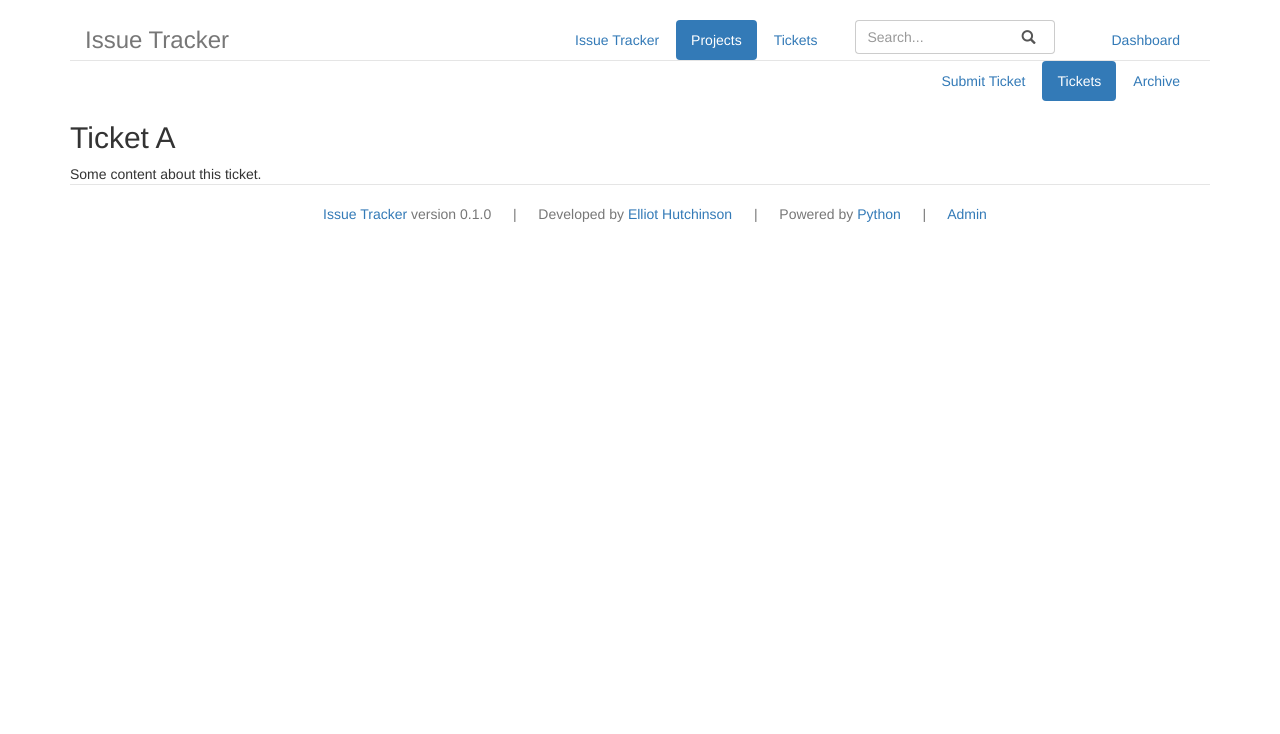
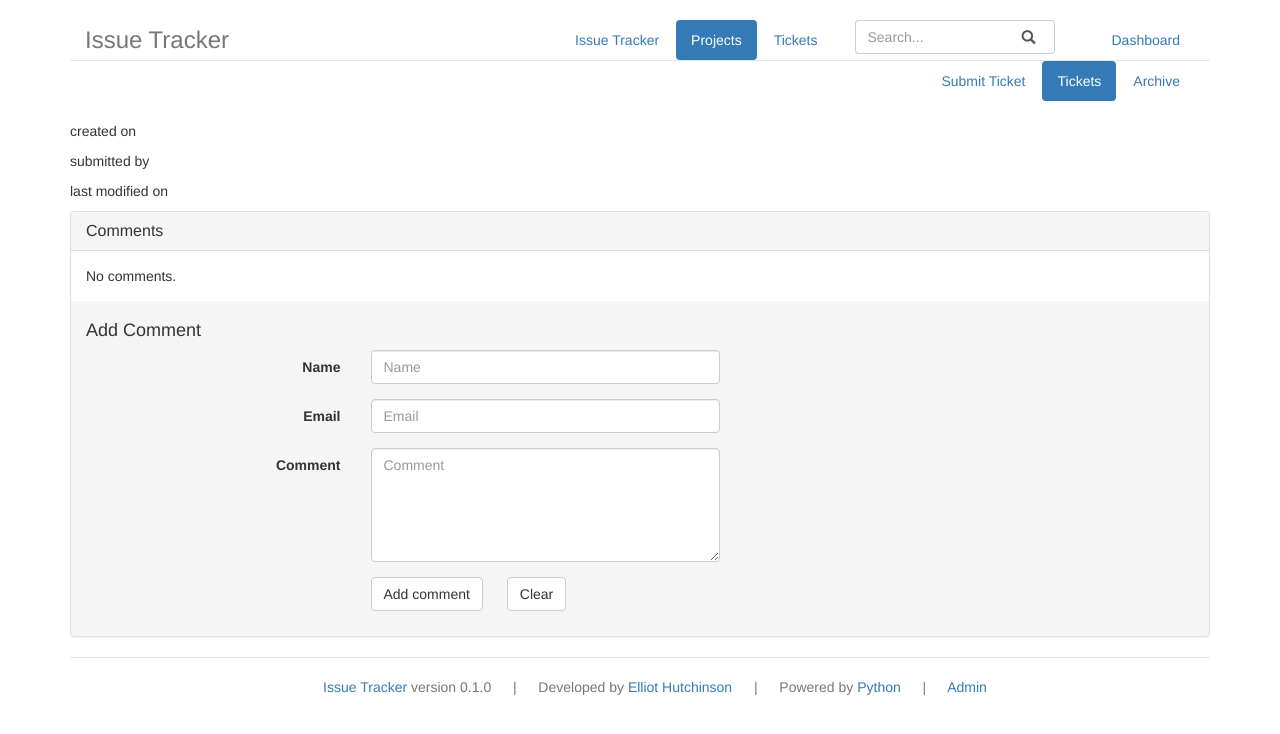
Before and after one commit to postsneakernet/issue-tracker, a Python web app: template issuetracker/templates/ticket_detail.html in a window 1280 px wide. Shown: the top 734 px of the page. Run offline with Jinja, Linux system fonts and the light colour scheme; the template is opened without the code that fills it, so the values that code supplies are empty; some libraries are stand-ins or nearby versions.

Commit message:
Add ticket detail and comments

```diff
--- a/issuetracker/admin/views.py
+++ b/issuetracker/admin/views.py
@@ -175,7 +175,6 @@ def ajax_update_projects(project_id):
         return jsonify(error="authentication error")
 
     if request.method == 'POST':
-        # todo verify content exists and not null
         json_data = request.get_json()
         try:
             if 'delete' in json_data:
--- a/issuetracker/assets/js/custom.js
+++ b/issuetracker/assets/js/custom.js
@@ -1,24 +1,18 @@
 var custom = (function () {
-    console.log("custom iife was called");
-
     var setActive = function (id) {
-        console.log("custom.setActive was called");
         $(id).addClass("active");
     };
 
     var updateActive = function (setId, removeId) {
-        console.log("custom.updateActive was called");
         $(removeId).removeClass("active");
         $(setId).addClass("active");
     };
 
     var setClass = function (id, className) {
-        console.log("custom.setClass was called");
         $(id).addClass(className);
     };
 
     var addTicketValidation = function () {
-        console.log("custom.addTicketValidation was called");
         $("#submit-ticket-form").validate({
             rules: {
                 name: "required",
@@ -36,10 +30,27 @@ var custom = (function () {
         });
     };
 
+    var addCommentValidation = function () {
+        $("#submit-comment-form").validate({
+            rules: {
+                name: "required",
+                email: {
+                    required: true,
+                    email: true
+                },
+                content: "required",
+            },
+            submitHandler: function (form) {
+                form.submit();
+            }
+        });
+    };
+
     return {
         setActive: setActive,
         updateActive: updateActive,
         setClass: setClass,
-        addTicketValidation: addTicketValidation
+        addTicketValidation: addTicketValidation,
+        addCommentValidation: addCommentValidation
     };
 }());
--- a/issuetracker/assets/js/custom.min.js
+++ b/issuetracker/assets/js/custom.min.js
@@ -1,2 +1,2 @@
-/*! issuetracker - v0.1.0 - 2016-04-13 */
-var custom=function(){console.log("custom iife was called");var a=function(a){console.log("custom.setActive was called"),$(a).addClass("active")},b=function(a,b){console.log("custom.updateActive was called"),$(b).removeClass("active"),$(a).addClass("active")},c=function(a,b){console.log("custom.setClass was called"),$(a).addClass(b)},d=function(){console.log("custom.addTicketValidation was called"),$("#submit-ticket-form").validate({rules:{name:"required",email:{required:!0,email:!0},title:"required",content:"required"},submitHandler:function(a){console.log("you need to submit form here"),a.submit()}})};return{setActive:a,updateActive:b,setClass:c,addTicketValidation:d}}();
+/*! issuetracker - v0.1.0 - 2016-04-15 */
+var custom=function(){var a=function(a){$(a).addClass("active")},b=function(a,b){$(b).removeClass("active"),$(a).addClass("active")},c=function(a,b){$(a).addClass(b)},d=function(){$("#submit-ticket-form").validate({rules:{name:"required",email:{required:!0,email:!0},title:"required",content:"required"},submitHandler:function(a){console.log("you need to submit form here"),a.submit()}})},e=function(){$("#submit-comment-form").validate({rules:{name:"required",email:{required:!0,email:!0},content:"required"},submitHandler:function(a){a.submit()}})};return{setActive:a,updateActive:b,setClass:c,addTicketValidation:d,addCommentValidation:e}}();
--- a/issuetracker/templates/project_detail.html
+++ b/issuetracker/templates/project_detail.html
@@ -26,6 +26,7 @@
 <p>
 {{ project.description }}
 </p>
+<p>last modified {{ project.date_modified }}</p>
 
 <h3>Recent Activity</h3>
 {% if not tickets %}
--- a/issuetracker/templates/ticket_detail.html
+++ b/issuetracker/templates/ticket_detail.html
@@ -1,17 +1,81 @@
 {% extends 'project_detail.html' %}
 {% block title %}
-Ticket A
+{{ ticket.title }}
 {% endblock %}
 
 {% block page_title %}
-Ticket A
+{{ ticket.title }}
 {% endblock %}
 
 {% block content %}
-Some content about this ticket.
+<p>created on {{ ticket.date_created }}</p>
+<p>submitted by {{ ticket.name }}</p>
+<p><span class="label label-warning">{{ ticket.current_status }}</span>
+    {% if ticket.current_priority == "low" %}
+        <span class="label label-info">{{ ticket.current_priority }}</span>
+    {% elif ticket.current_priority == "medium" %}
+        <span class="label label-primary">{{ ticket.current_priority }}</span>
+    {% else %}
+        <span class="label label-danger">{{ ticket.current_priority }}</span>
+    {% endif %}
+</p>
+<p>{{ ticket.content }}</p>
+<p>last modified on {{ ticket.date_modified }}</p>
+<div class="panel panel-default">
+    <div class="panel-heading">
+        <h3 class="panel-title">Comments</h3>
+    </div>
+    {% if ticket.comments|length == 0 %}
+        <div class="panel-body">No comments.</div>
+    {% endif %}
+    <ul class="list-group">
+    {% for comment in ticket.comments %}
+        {% if comment.is_maintainer %}
+            <li class="list-group-item">Maintainer response:
+            <div class="well"><em>{{ comment.name }}</em>: {{ comment.content }}</div>
+            submitted on {{ comment.date_created }}
+            </li>
+        {% else %}
+        <li class="list-group-item"><em>{{ comment.name }}</em>: {{ comment.content }}
+            <br><br>submitted on {{ comment.date_created }}
+        </li>
+        {% endif %}
+    {% endfor %}
+    </ul>
+    <div class="panel-footer"><h4>Add Comment</h4>
+        <form id="submit-comment-form" class="form-horizontal" action="{{ url_for('ticket_detail', project_id=project.id, ticket_id=ticket.id) }}" method="post">
+        <div class="form-group">
+            <label class="control-label col-xs-3" for="name">Name</label>
+            <div class="col-xs-4">
+                <input id="name" class="form-control" placeholder="Name" type="text" name="name">
+            </div>
+        </div>
+        <div class="form-group">
+            <label class="control-label col-xs-3" for="email">Email</label>
+            <div class="col-xs-4">
+                <input id="email" class="form-control" placeholder="Email" type="email" name="email">
+            </div>
+        </div>
+        <div class="form-group">
+            <label class="control-label col-xs-3" for="content">Comment</label>
+            <div class="col-xs-4">
+                <textarea id="content" class="form-control" rows=5 placeholder="Comment" name="content"></textarea>
+            </div>
+        </div>
+        <div class="form-group">
+            <div class="col-xs-offset-3 col-xs-4">
+                <button class="btn btn-default" type="submit">Add comment</button>
+                <span class="half-tab"></span>
+                <button class="btn btn-default" type="button" onclick="$('#submit-comment-form').trigger('reset')">Clear</button>
+            </div>
+        </div>
+    </form>
+    </div>
+</div>
 {% endblock %}
 
 {% block inline %}
 custom.setActive("#project-tickets");
+custom.addCommentValidation();
 {{ super() }}
 {% endblock %}
```
Also changed, not shown: issuetracker/models.py (+1 -6 lines), issuetracker/templates/archive_detail.html (+37 -4 lines), issuetracker/views.py (+16 -18 lines).
